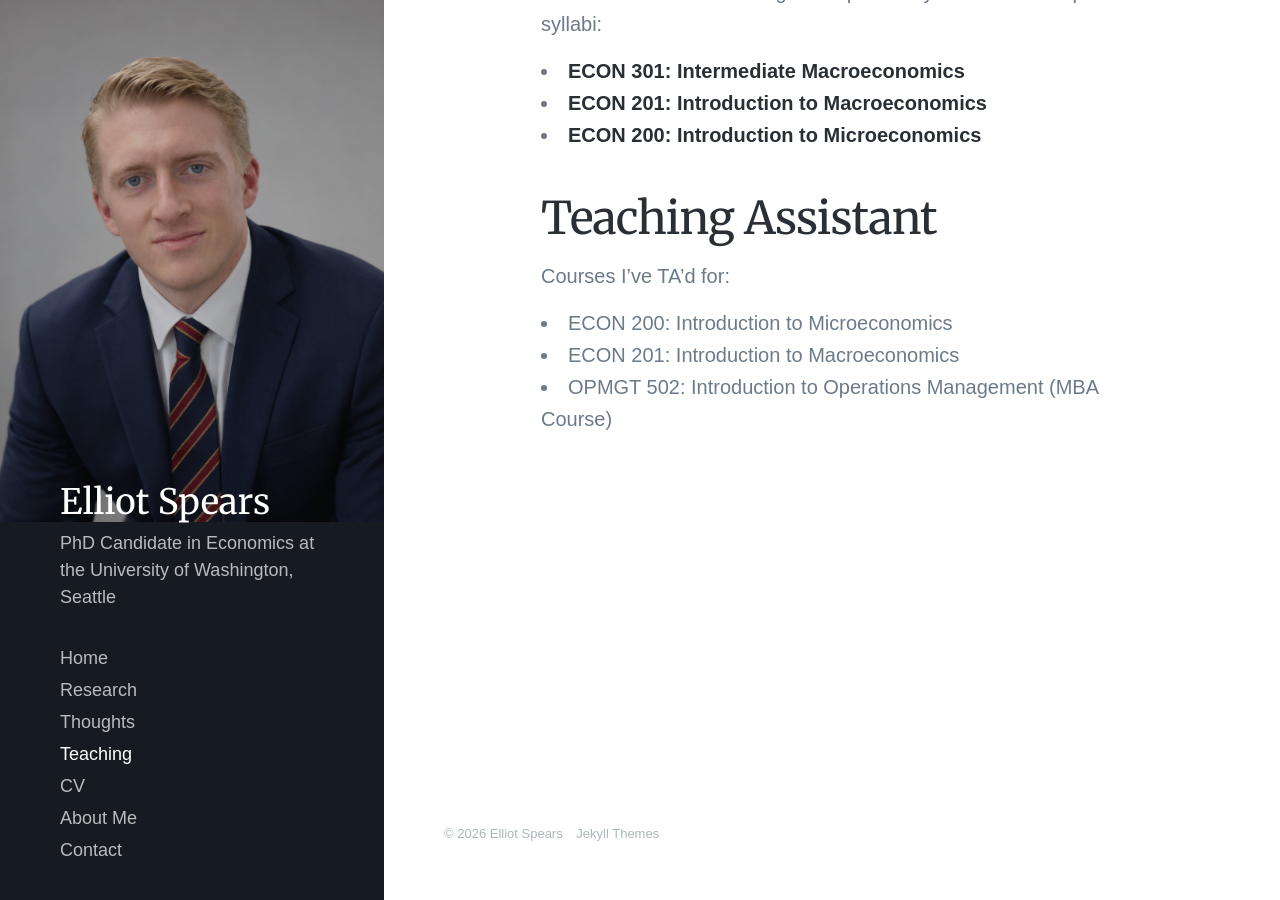
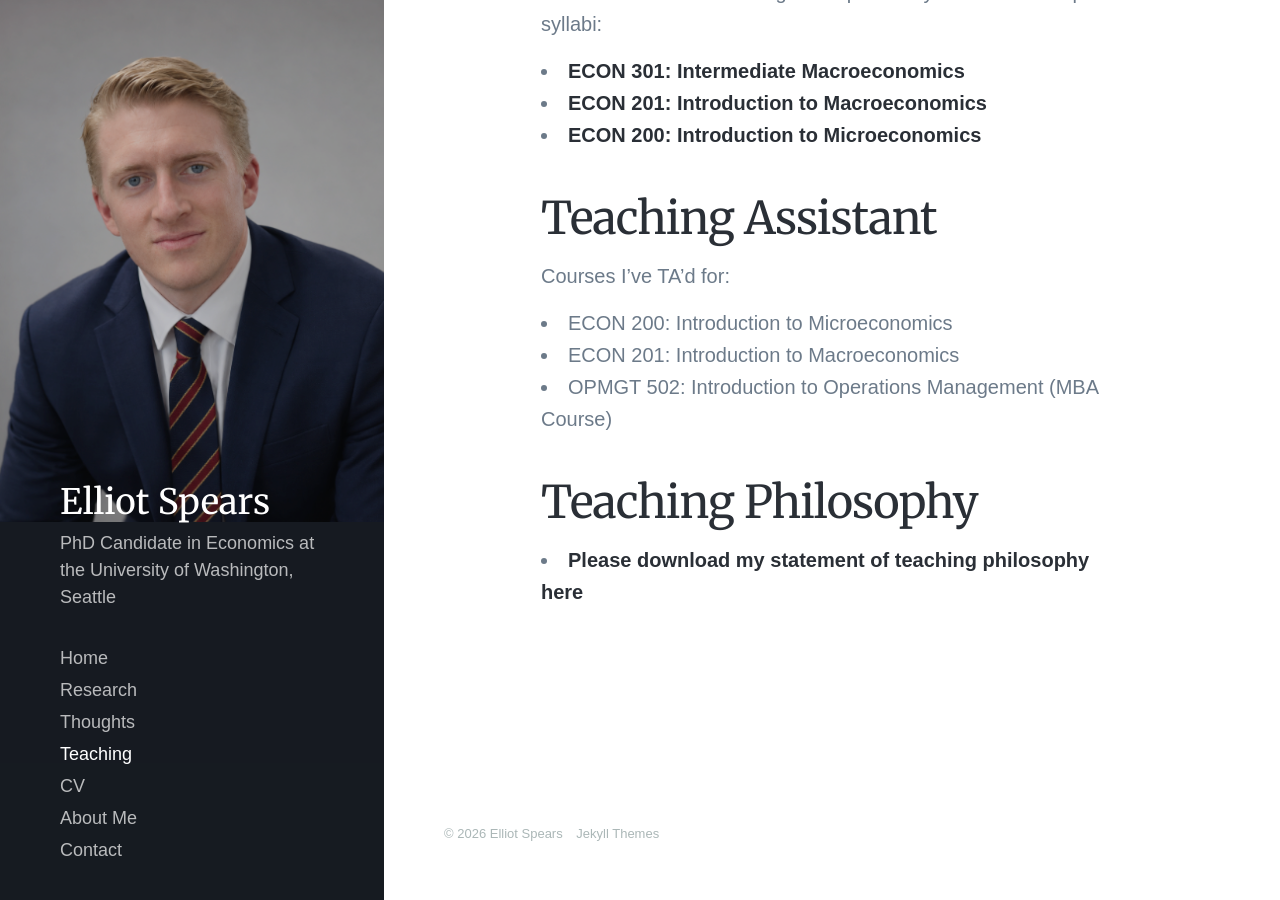
Before and after one commit to elsp9882/elsp9882.github.io, a Jekyll site: the page built from teaching.md, in a window 1280 px wide and 900 px high, scrolled down 245 px. Built offline with Jekyll 4.4.1, drawn with Linux system fonts in a browser that asks for light colours; nearby versions of some CDN libraries; some web fonts are replaced.

Commit message:
Add files via upload

```diff
--- a/teaching.md
+++ b/teaching.md
@@ -18,3 +18,7 @@ Courses I've TA'd for:
 * ECON 200: Introduction to Microeconomics
 * ECON 201: Introduction to Macroeconomics
 * OPMGT 502: Introduction to Operations Management (MBA Course)
+
+## Teaching Philosophy
+
+* [Please download my statement of teaching philosophy here](/assets/Teaching_Philosophy.pdf)
```
